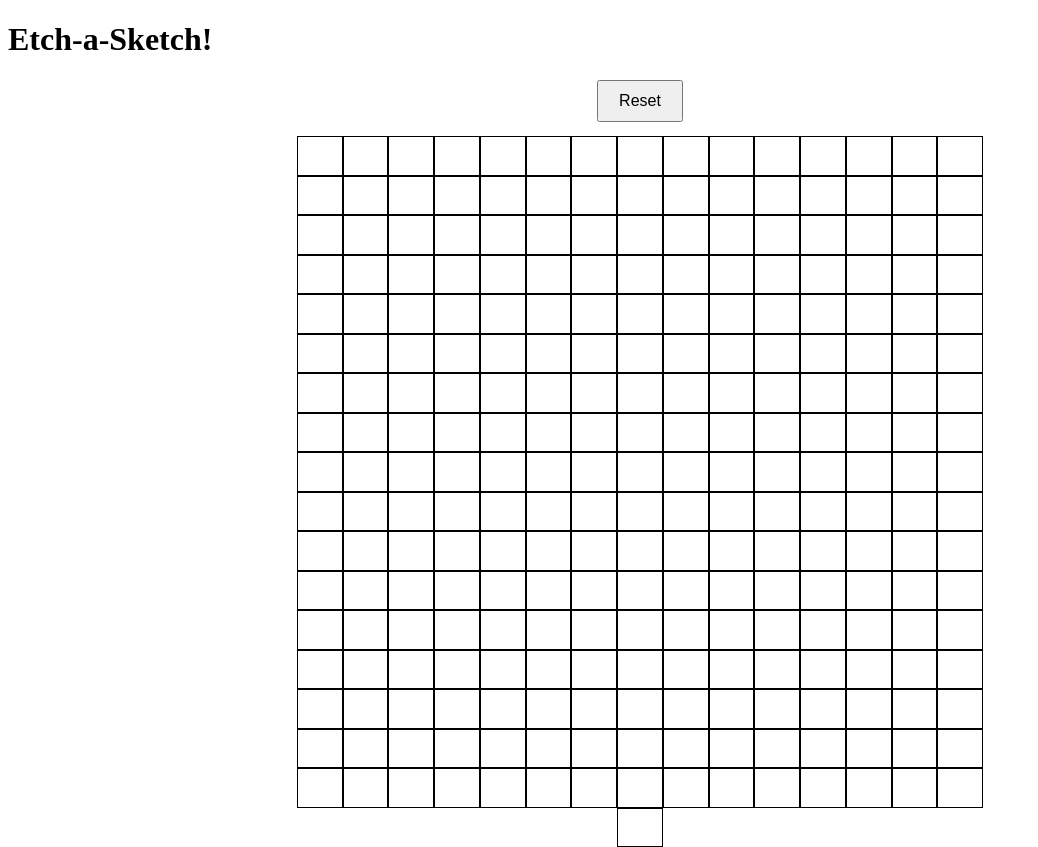
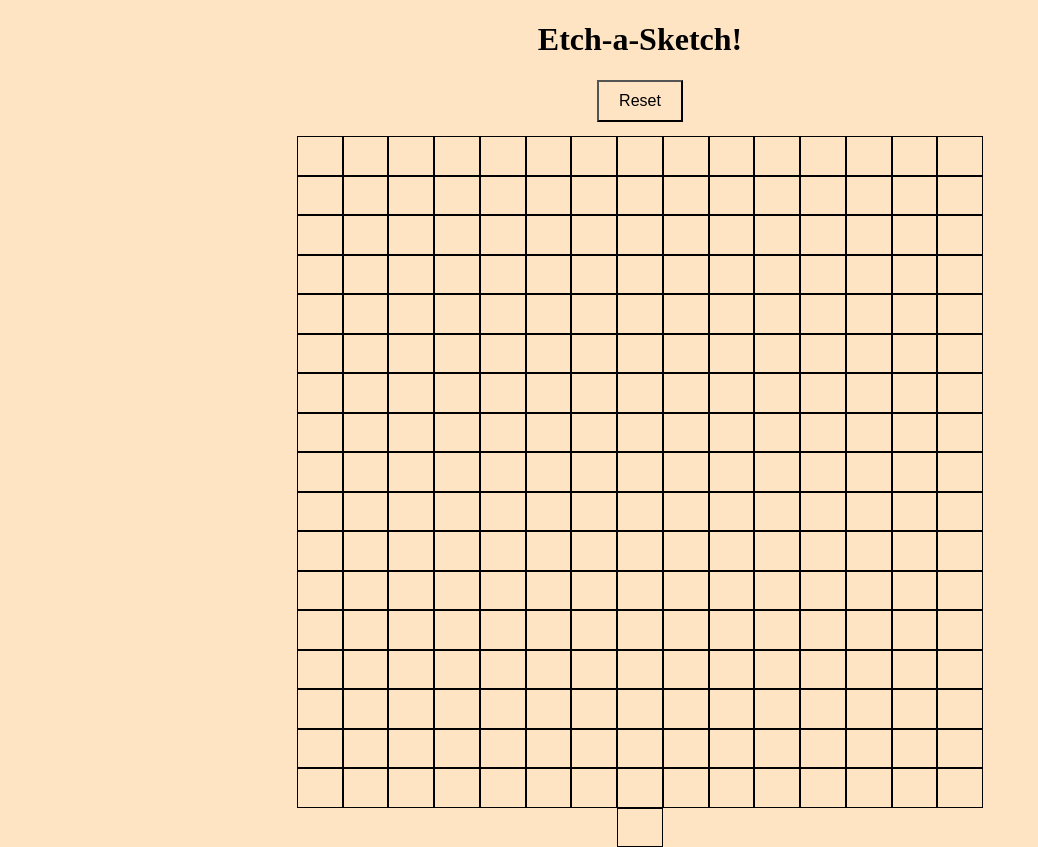
Before and after one commit to JJHH17/etch-a-sketch, a plain HTML site: page index.html in a window 1280 px wide. Shown: the whole page, without its empty margins (0-1038 px from the left). Drawn offline with Linux system fonts and the light colour scheme.

Commit message:
Added text center styling to title

```diff
--- a/styles.css
+++ b/styles.css
@@ -1,3 +1,7 @@
+* {
+    background-color: bisque;
+}
+
 .container {
     display: flex;
     flex-wrap: wrap;
@@ -15,3 +19,7 @@
     padding: 10px 20px;
     font-size: 16px;
 }
+
+.title {
+    text-align: center;
+}
```
